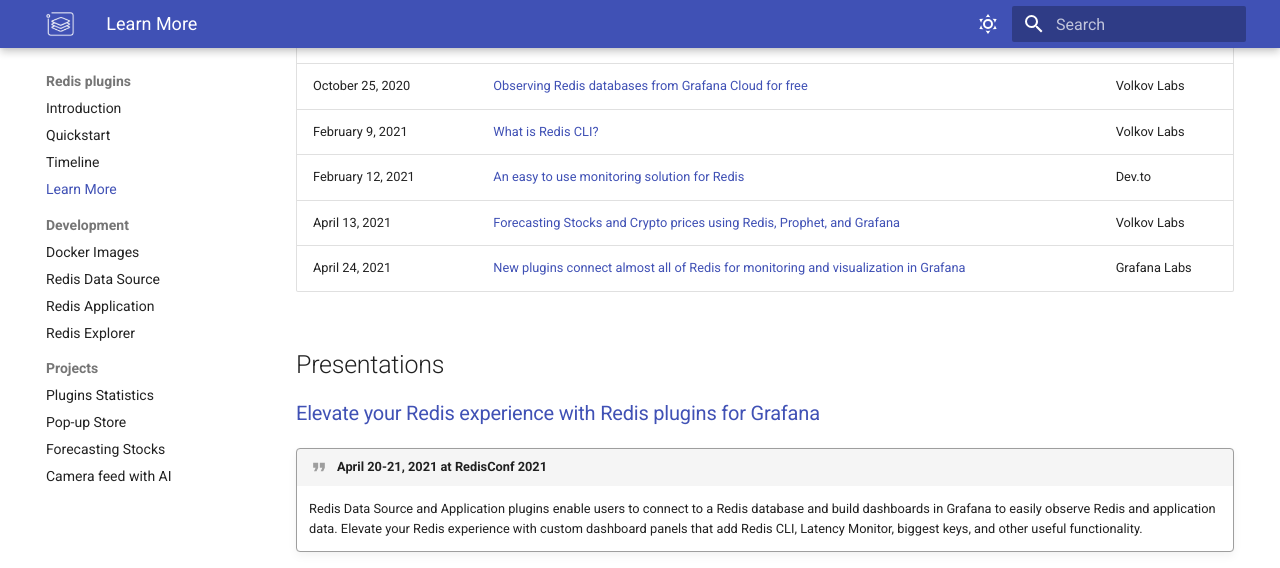
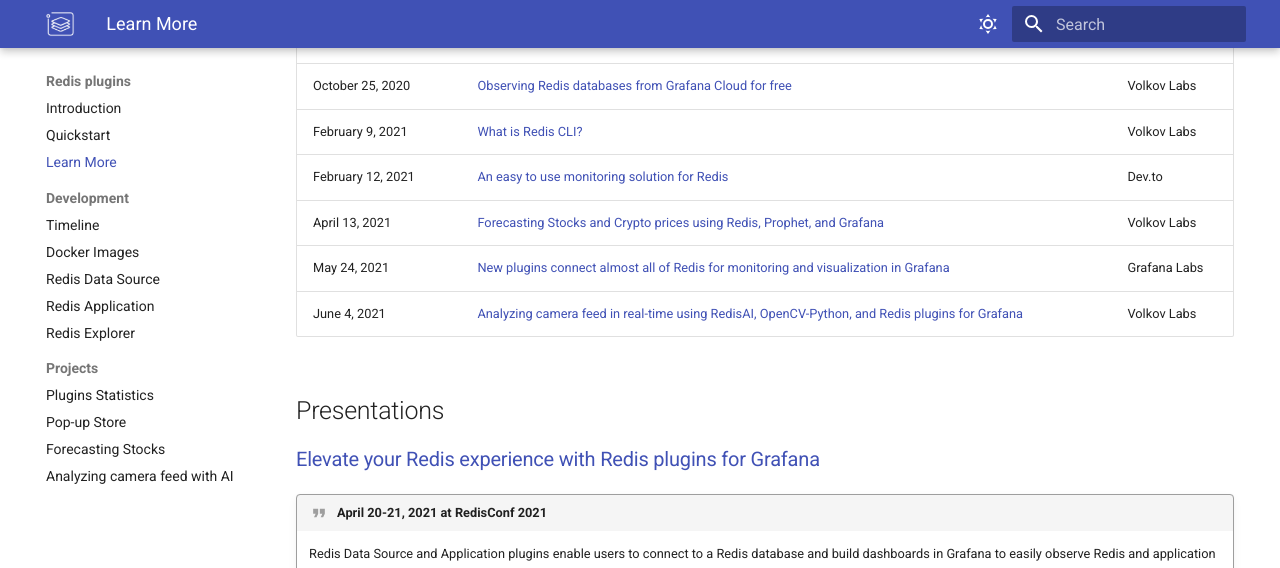
Before and after one commit to RedisGrafana/RedisGrafana, an MkDocs documentation site: the page built from docs/learn-more.md, in a window 1280 px wide and 900 px high, scrolled down 438 px, cut to the strip 0-568 px from the top of the window. Built offline with MkDocs 1.6.1 and Material for MkDocs 9.7.7, drawn with Linux system fonts in a browser that asks for light colours.

Commit message:
Update the Prophet diagram and learn more articles (#68)

```diff
--- a/docs/learn-more.md
+++ b/docs/learn-more.md
@@ -4,17 +4,18 @@
 
 # Learn More
 
-| Date               | Title                                                                                                                                                                                                          | Published    |
-| ------------------ | -------------------------------------------------------------------------------------------------------------------------------------------------------------------------------------------------------------- | ------------ |
-| August 25, 2020    | [Introducing the Redis Data Source Plug-in for Grafana](https://redislabs.com/blog/introducing-the-redis-data-source-plug-in-for-grafana/)                                                                     | Redis Labs   |
-| September 2, 2020  | [How to Use the New Redis Data Source for Grafana Plug-in](https://redislabs.com/blog/how-to-use-the-new-redis-data-source-for-grafana-plug-in/)                                                               | Redis Labs   |
-| September 28, 2020 | [3 Real-Life Apps Built with Redis Data Source for Grafana](https://redislabs.com/blog/3-real-life-apps-built-with-redis-data-source-for-grafana/)                                                             | Redis Labs   |
-| October 15, 2020   | [Grafana data streaming meets Redis](https://volkovlabs.com/grafana-data-streaming-meets-redis-d89f2bc25339)                                                                                                   | Volkov Labs  |
-| October 25, 2020   | [Observing Redis databases from Grafana Cloud for free](https://volkovlabs.com/observing-redis-databases-from-grafana-cloud-for-free-7b244e63407d)                                                             | Volkov Labs  |
-| February 9, 2021   | [What is Redis CLI?](https://volkovlabs.com/what-is-redis-cli-c4894d5531a0)                                                                                                                                    | Volkov Labs  |
-| February 12, 2021  | [An easy to use monitoring solution for Redis](https://dev.to/abhirockzz/an-easy-to-use-monitoring-solution-for-redis-1hca)                                                                                    | Dev.to       |
-| April 13, 2021     | [Forecasting Stocks and Crypto prices using Redis, Prophet, and Grafana](https://volkovlabs.com/forecasting-stocks-and-crypto-prices-using-redis-prophet-and-grafana-b1630638d469)                             | Volkov Labs  |
-| April 24, 2021     | [New plugins connect almost all of Redis for monitoring and visualization in Grafana](https://grafana.com/blog/2021/05/24/new-plugins-connect-almost-all-of-redis-for-monitoring-and-visualization-in-grafana) | Grafana Labs |
+| Date               | Title                                                                                                                                                                                                                              | Published    |
+| ------------------ | ---------------------------------------------------------------------------------------------------------------------------------------------------------------------------------------------------------------------------------- | ------------ |
+| August 25, 2020    | [Introducing the Redis Data Source Plug-in for Grafana](https://redislabs.com/blog/introducing-the-redis-data-source-plug-in-for-grafana/)                                                                                         | Redis Labs   |
+| September 2, 2020  | [How to Use the New Redis Data Source for Grafana Plug-in](https://redislabs.com/blog/how-to-use-the-new-redis-data-source-for-grafana-plug-in/)                                                                                   | Redis Labs   |
+| September 28, 2020 | [3 Real-Life Apps Built with Redis Data Source for Grafana](https://redislabs.com/blog/3-real-life-apps-built-with-redis-data-source-for-grafana/)                                                                                 | Redis Labs   |
+| October 15, 2020   | [Grafana data streaming meets Redis](https://volkovlabs.com/grafana-data-streaming-meets-redis-d89f2bc25339)                                                                                                                       | Volkov Labs  |
+| October 25, 2020   | [Observing Redis databases from Grafana Cloud for free](https://volkovlabs.com/observing-redis-databases-from-grafana-cloud-for-free-7b244e63407d)                                                                                 | Volkov Labs  |
+| February 9, 2021   | [What is Redis CLI?](https://volkovlabs.com/what-is-redis-cli-c4894d5531a0)                                                                                                                                                        | Volkov Labs  |
+| February 12, 2021  | [An easy to use monitoring solution for Redis](https://dev.to/abhirockzz/an-easy-to-use-monitoring-solution-for-redis-1hca)                                                                                                        | Dev.to       |
+| April 13, 2021     | [Forecasting Stocks and Crypto prices using Redis, Prophet, and Grafana](https://volkovlabs.com/forecasting-stocks-and-crypto-prices-using-redis-prophet-and-grafana-b1630638d469)                                                 | Volkov Labs  |
+| May 24, 2021       | [New plugins connect almost all of Redis for monitoring and visualization in Grafana](https://grafana.com/blog/2021/05/24/new-plugins-connect-almost-all-of-redis-for-monitoring-and-visualization-in-grafana)                     | Grafana Labs |
+| June 4, 2021       | [Analyzing camera feed in real-time using RedisAI, OpenCV-Python, and Redis plugins for Grafana](https://volkovlabs.com/analyzing-camera-feed-in-real-time-using-redisai-opencv-python-and-redis-plugins-for-grafana-1c23ef0a042c) | Volkov Labs  |
 
 ## Presentations
 
--- a/mkdocs.yml
+++ b/mkdocs.yml
@@ -42,9 +42,9 @@
   - "Redis plugins":
       - "Introduction": "intro.md"
       - "Quickstart": "quickstart.md"
-      - "Timeline": "timeline.md"
       - "Learn More": "learn-more.md"
       - "Development":
+          - "Timeline": "timeline.md"
           - "Docker Images": "development/images.md"
           - "Redis Data Source": "development/redis-datasource.md"
           - "Redis Application": "development/redis-app.md"
@@ -53,7 +53,7 @@
           - "Plugins Statistics": "projects/grafana-stats.md"
           - "Pop-up Store": "projects/pop-up-store.md"
           - "Forecasting Stocks": "projects/finance-prophet.md"
-          - "Camera feed with AI": "projects/camera-ai.md"
+          - "Analyzing camera feed with AI": "projects/camera-ai.md"
 
   - "Redis Data Source":
       - "Overview": "redis-datasource/overview.md"
```
Also changed, not shown: docs/projects/camera-ai.md (+8 -2 lines), 2 other files.
